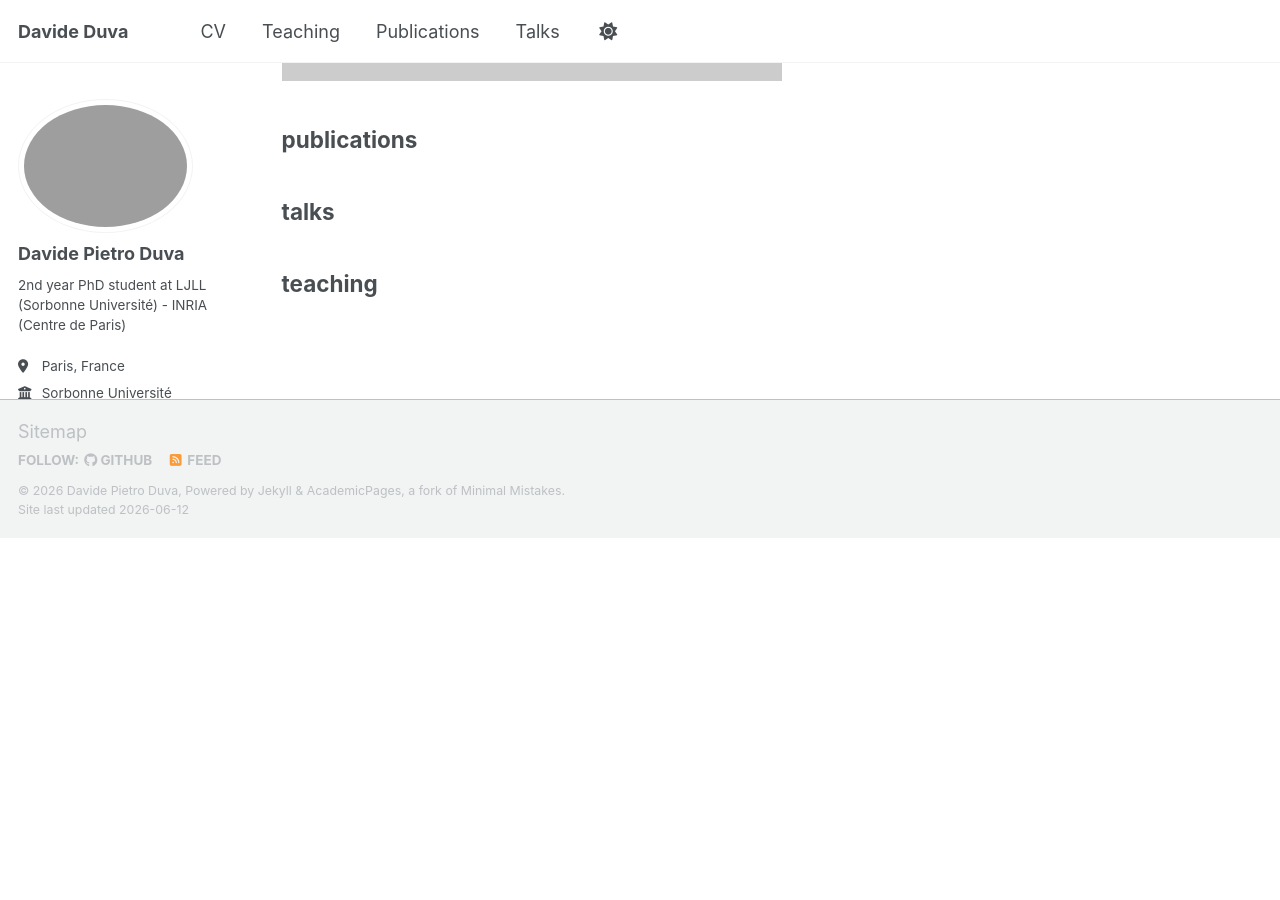
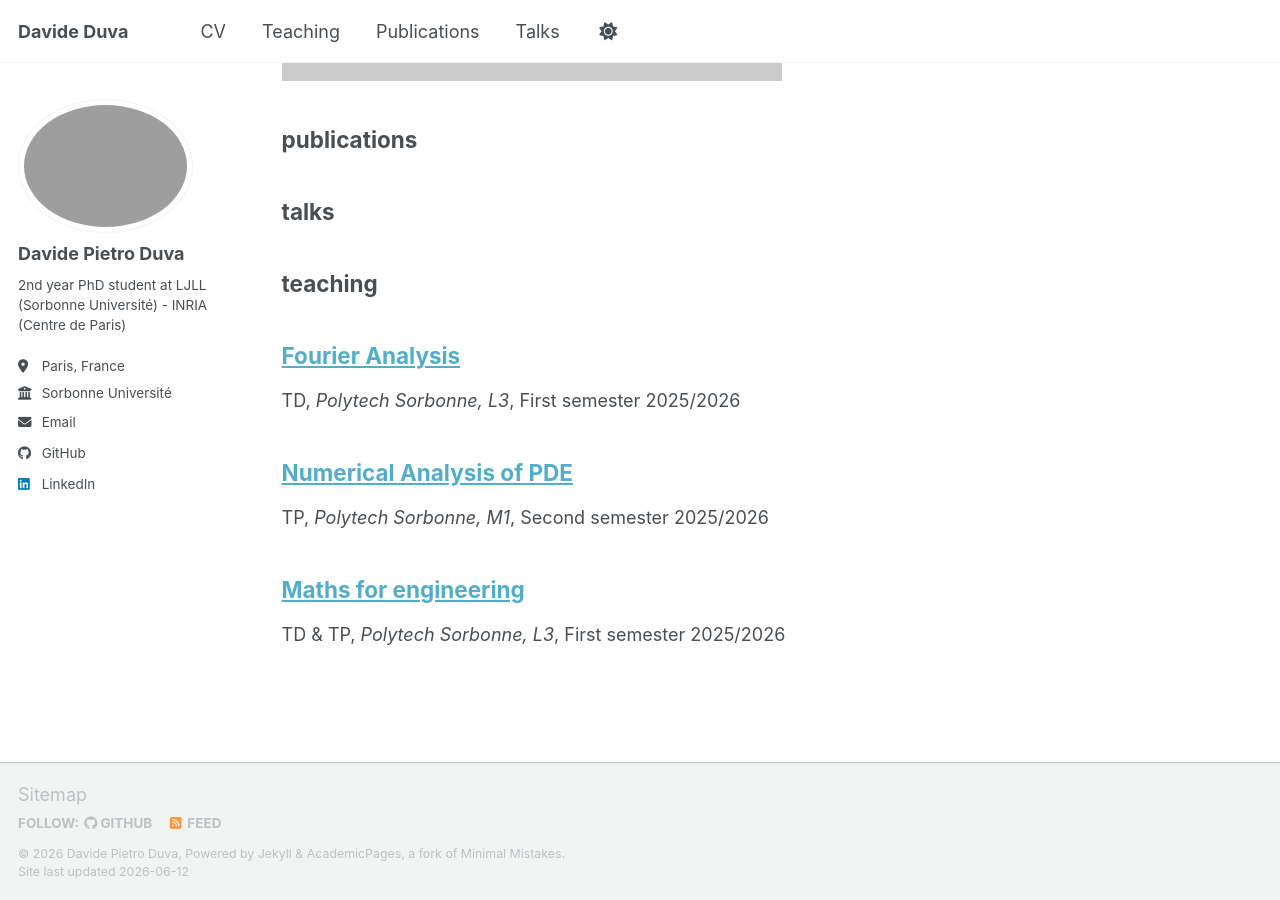
Before and after one commit to davideduva/davideduva.github.io, a Jekyll site: the page built from _pages/sitemap.md, in a window 1280 px wide and 900 px high, scrolled down 3783 px. Built offline with Jekyll 4.4.1, drawn with Linux system fonts in a browser that asks for light colours; a script bundle is joined from its source files by our own code; library files that are not in the unit come from our copies; a file with an impossible date is left out; before the commit the page ends 4320 px from its top, so only the background shows below that.

Commit message:
Fixed bug date teaching

```diff
--- a/_includes/archive-single.html
+++ b/_includes/archive-single.html
@@ -39,7 +39,7 @@
     {% endif %}
 
         {% if post.collection == 'teaching' %}
-          <p> {{ post.type }}, <i>{{ post.venue }}</i>, {{ post.date }} </p>
+          <p> {{ post.type }}, <i>{{ post.venue }}</i>, {{ post.period | default: post.date }} </p>
         {% elsif post.collection == 'publications' %}
           <p>Published in <i>{{ post.venue }}</i>, {{ post.date | default: "1900-01-01" | date: "%Y" }} </p>
         {% elsif post.date %}
--- a/_teaching/NA_EDP.md
+++ b/_teaching/NA_EDP.md
@@ -4,5 +4,5 @@
 type: "TP"
 permalink: /teaching/fourier-analysis
 venue: "Polytech Sorbonne, M1"
-date: "2026"
+period: "Second semester 2025/2026"
 ---
--- a/_teaching/maths-engineering.md
+++ b/_teaching/maths-engineering.md
@@ -4,5 +4,5 @@
 type: "TD & TP"
 permalink: /teaching/maths-engineering
 venue: "Polytech Sorbonne, L3"
-date: "2026"
+period: "First semester 2025/2026"
 ---
```
Also changed, not shown: _teaching/Fourier-analysis.md (+1 -1 lines).
